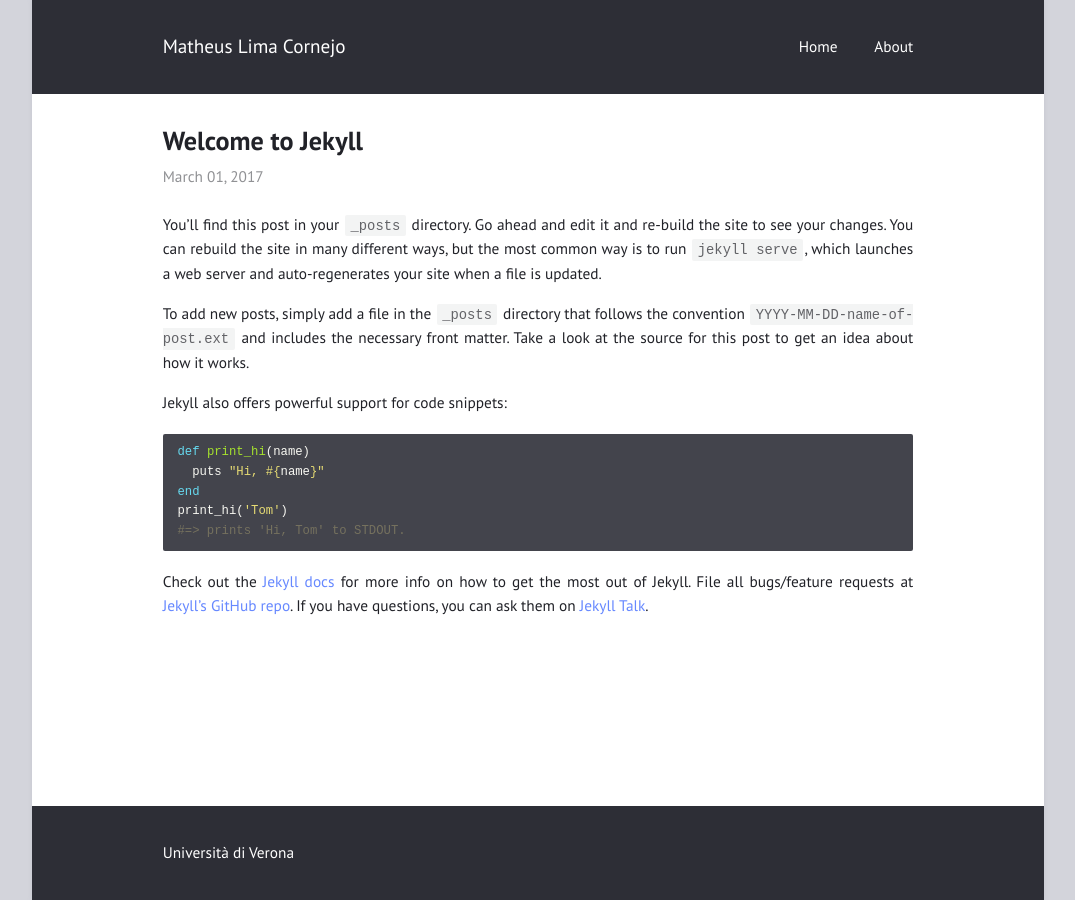
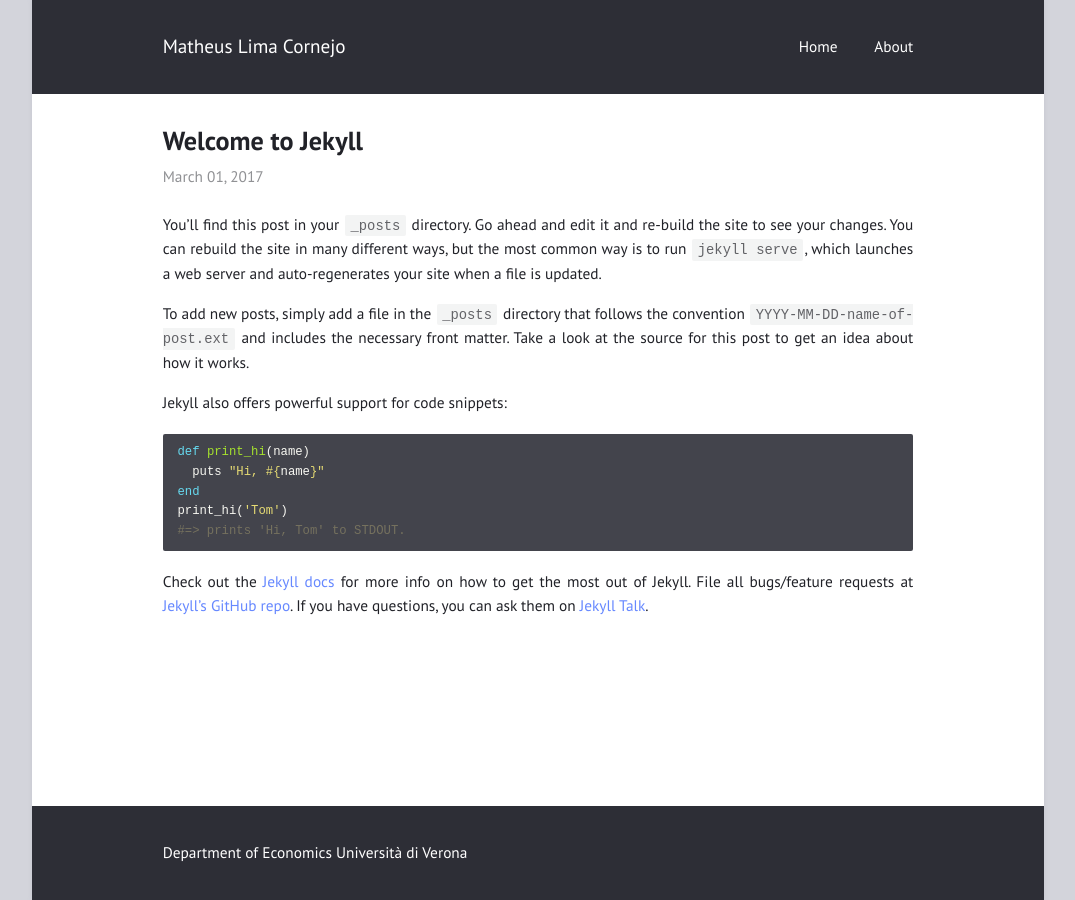
Before and after one commit to limacornejo/limacornejo.github.io, a Jekyll site: the page built from _posts/2017-03-01-welcome-to-jekyll.md, in a window 1280 px wide. Shown: the whole page, without its empty margins (102-1177 px from the left). Built offline with Jekyll 4.4.1, drawn with Linux system fonts in a browser that asks for light colours.

Commit message:
Update _config.yml

```diff
--- a/_config.yml
+++ b/_config.yml
@@ -1,6 +1,6 @@
 title: "Matheus Lima Cornejo"
 author: "Matheus Lima Cornejo"
-description: "Università di Verona"
+description: "Department of Economics\nUniversità di Verona"
 permalink: /:title/
 lang: "en"
 excerpt_separator: "\n\n\n"
```
